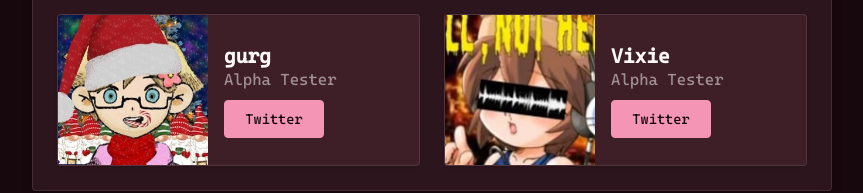
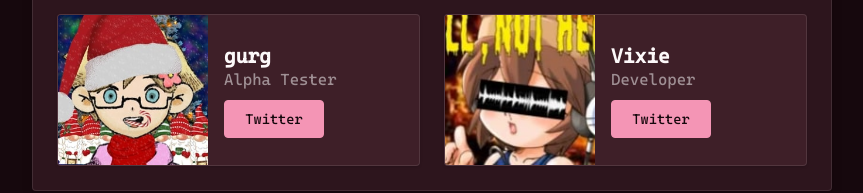
Before and after one commit to raibu-stream/raibu-web, a SvelteKit app: page / in a window 1280 px wide. Shown: the part 1163-1356 px from the top of the page, without its empty margins (208-1071 px from the left). Built offline with nearby package versions, Linux system fonts and the light colour scheme.

Commit message:
Change Vixie's title to Developer

```diff
--- a/package.json
+++ b/package.json
@@ -1,6 +1,6 @@
 {
 	"name": "raibu-web",
-	"version": "1.1.2",
+	"version": "1.1.3",
 	"private": true,
 	"scripts": {
 		"dev": "vite dev",
--- a/src/routes/+page.svelte
+++ b/src/routes/+page.svelte
@@ -87,7 +87,7 @@
 			<TeamMember
 				imageUrl={vixie}
 				name="Vixie"
-				titles={['Alpha Tester']}
+				titles={['Developer']}
 				twitterUrl="https://twitter.com/VixieTSQ"
 			/>
 		</div>
```
